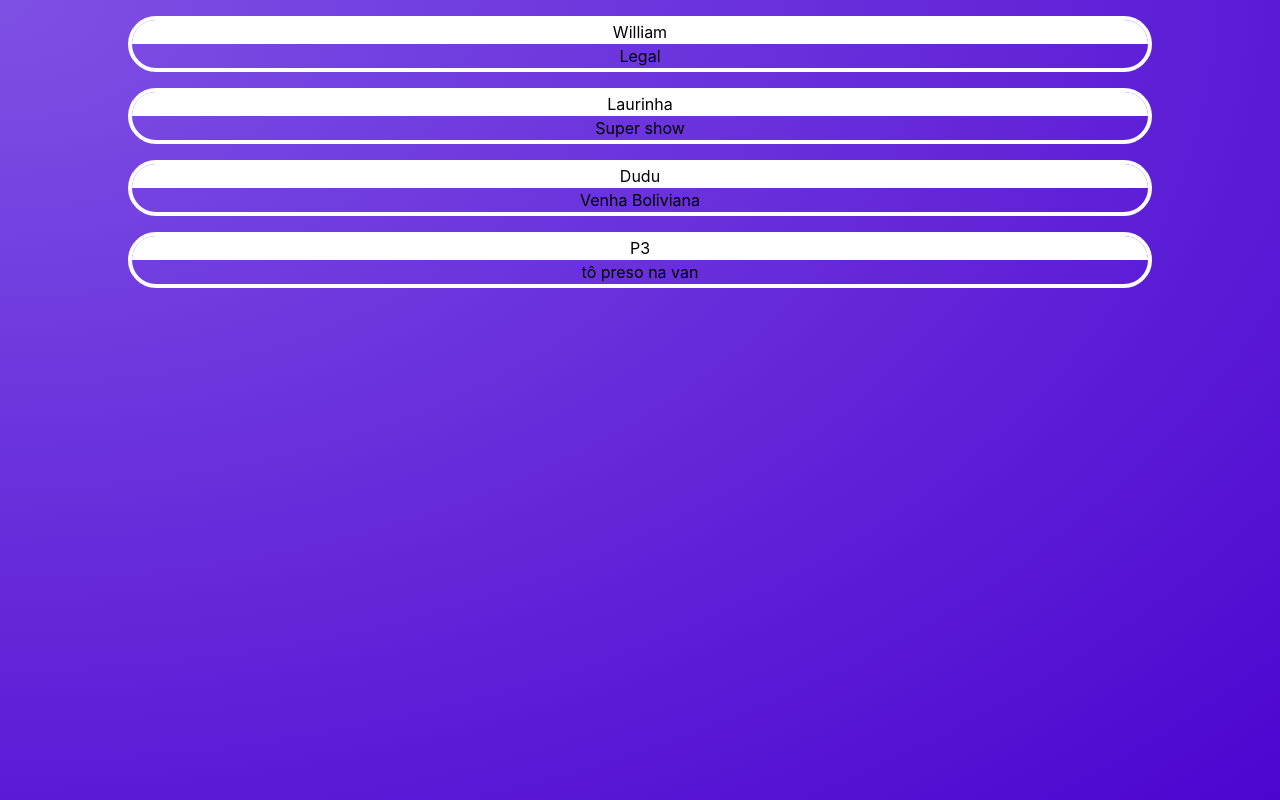
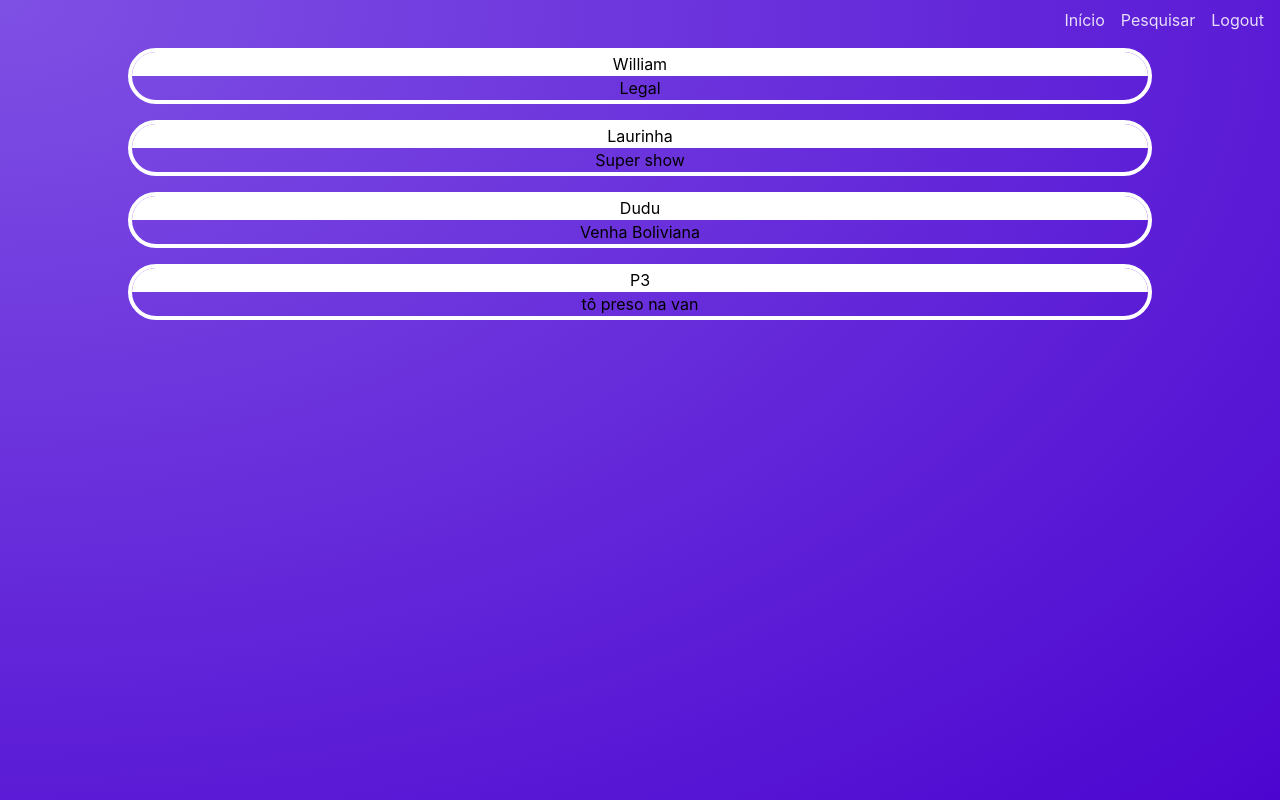
Before and after one commit to slimawill/GPTwitter, a React (Create React App) app: page / in a window 1280 px wide. Built offline with nearby package versions, Linux system fonts and the light colour scheme.

Commit message:
added navbar component

```diff
--- a/src/App.js
+++ b/src/App.js
@@ -1,10 +1,12 @@
 import logo from './logo.svg';
 import './App.css';
 import Post from './components/Post';
+import Navbar from './components/navbar';
 
 function App() {
   return (
     <main>
+      <Navbar />
       <Post author="William" msg="Legal"/>
       <Post author="Laurinha" msg="Super show"/>
       <Post author="Dudu" msg="Venha Boliviana"/>
--- /dev/null
+++ b/src/components/navbar.js
@@ -0,0 +1,11 @@
+function Navbar(){
+    return(
+        <div className="flex justify-end mx-4 my-2 gap-4">
+            <h1>Início</h1>
+            <h1>Pesquisar</h1>
+            <h1>Logout</h1>
+        </div>
+    )
+}
+
+export default Navbar;
```
